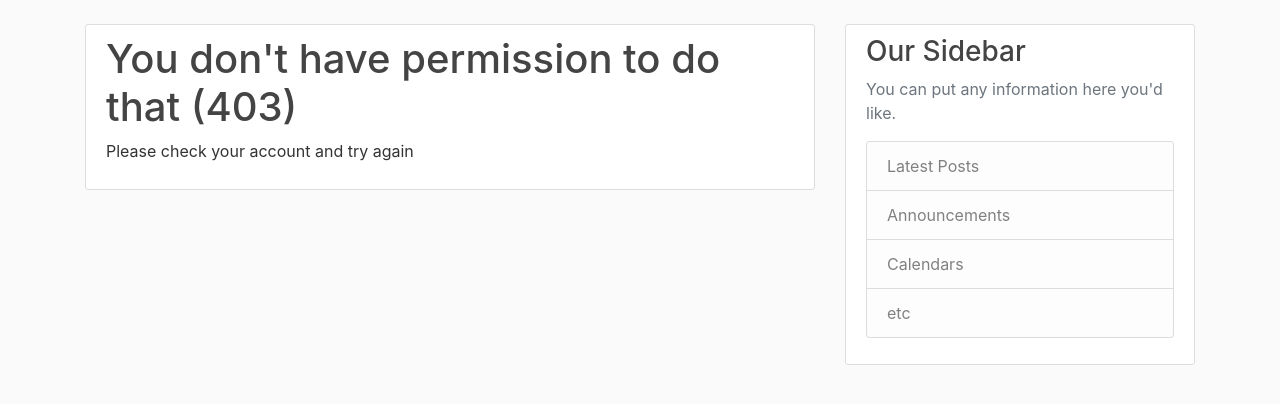
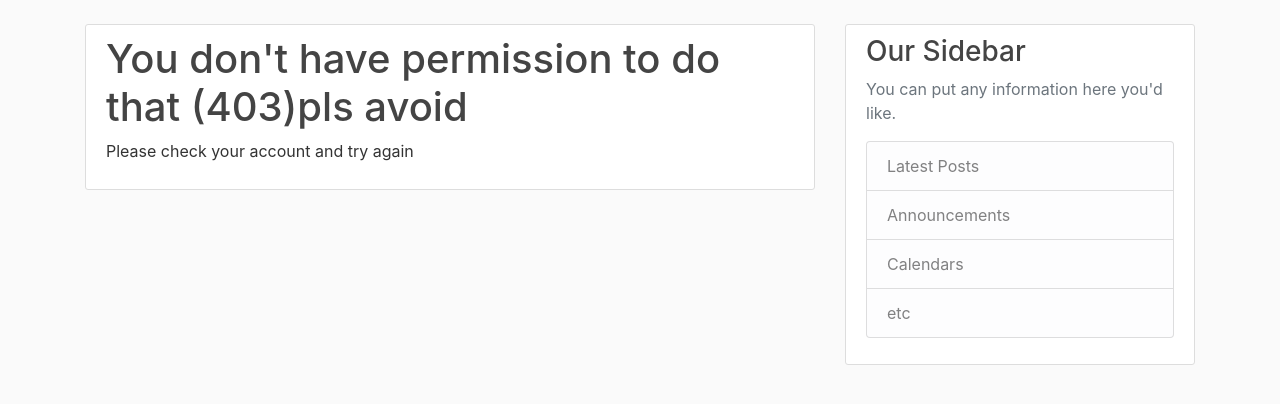
Before and after one commit to Dhirendra-32/Flaskblog-, a Flask app: template flaskblog/templates/errors/403.html in a window 1280 px wide. Shown: the part 56-460 px from the top of the page. Run offline with Flask 2, Linux system fonts and the light colour scheme; the template is opened without the code that fills it, so the values that code supplies are empty; some libraries are stand-ins or nearby versions.

Commit message:
error script change

```diff
--- a/flaskblog/templates/errors/403.html
+++ b/flaskblog/templates/errors/403.html
@@ -1,7 +1,7 @@
 {%extends 'layout.html'%}
     {%block content%}
     <div class="content-section">
-        <h1>You don't have permission to do that (403)</h1>
+        <h1>You don't have permission to do that (403)pls avoid</h1>
         <p>Please check your account and try again</p>
     </div>
     {%endblock content%}
```
